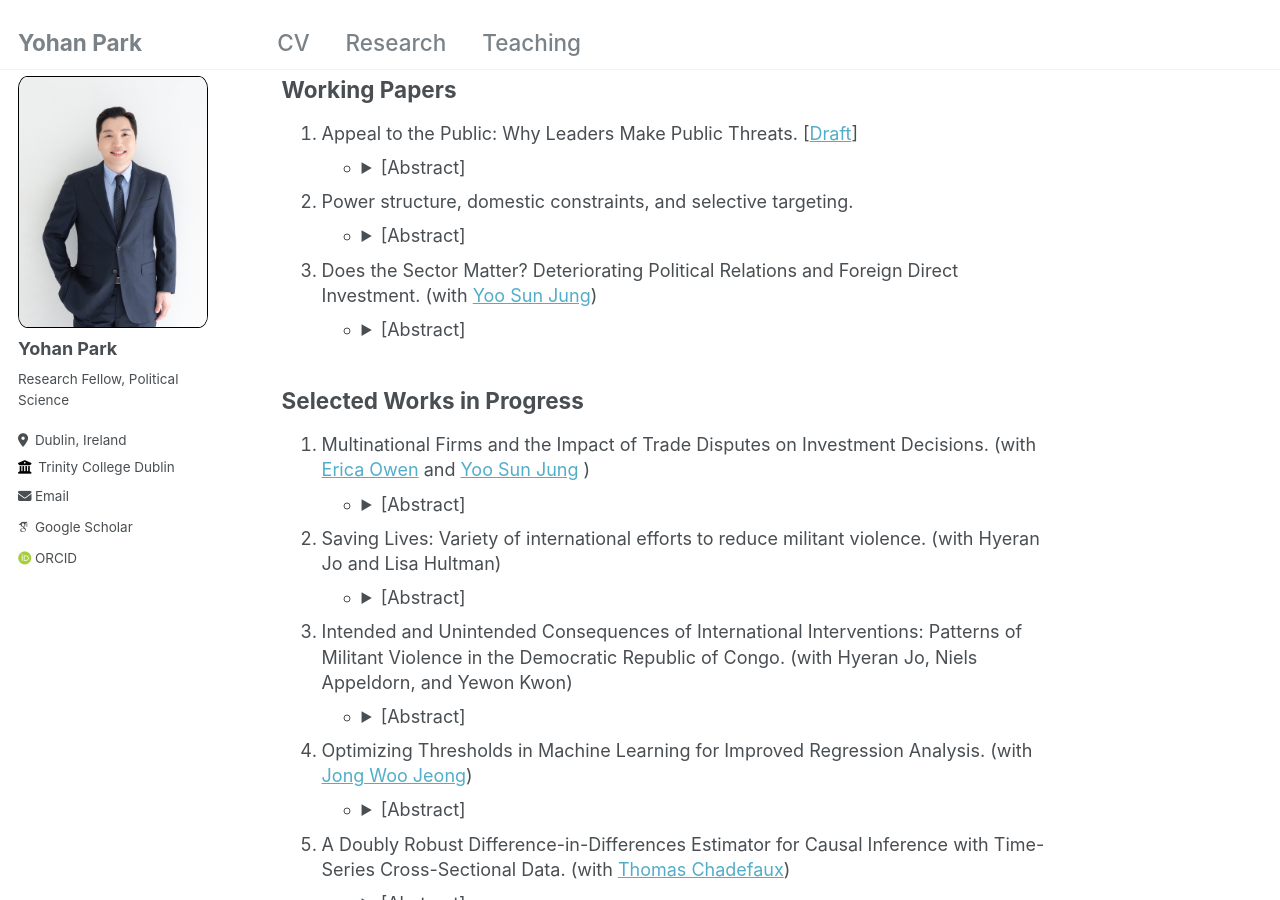
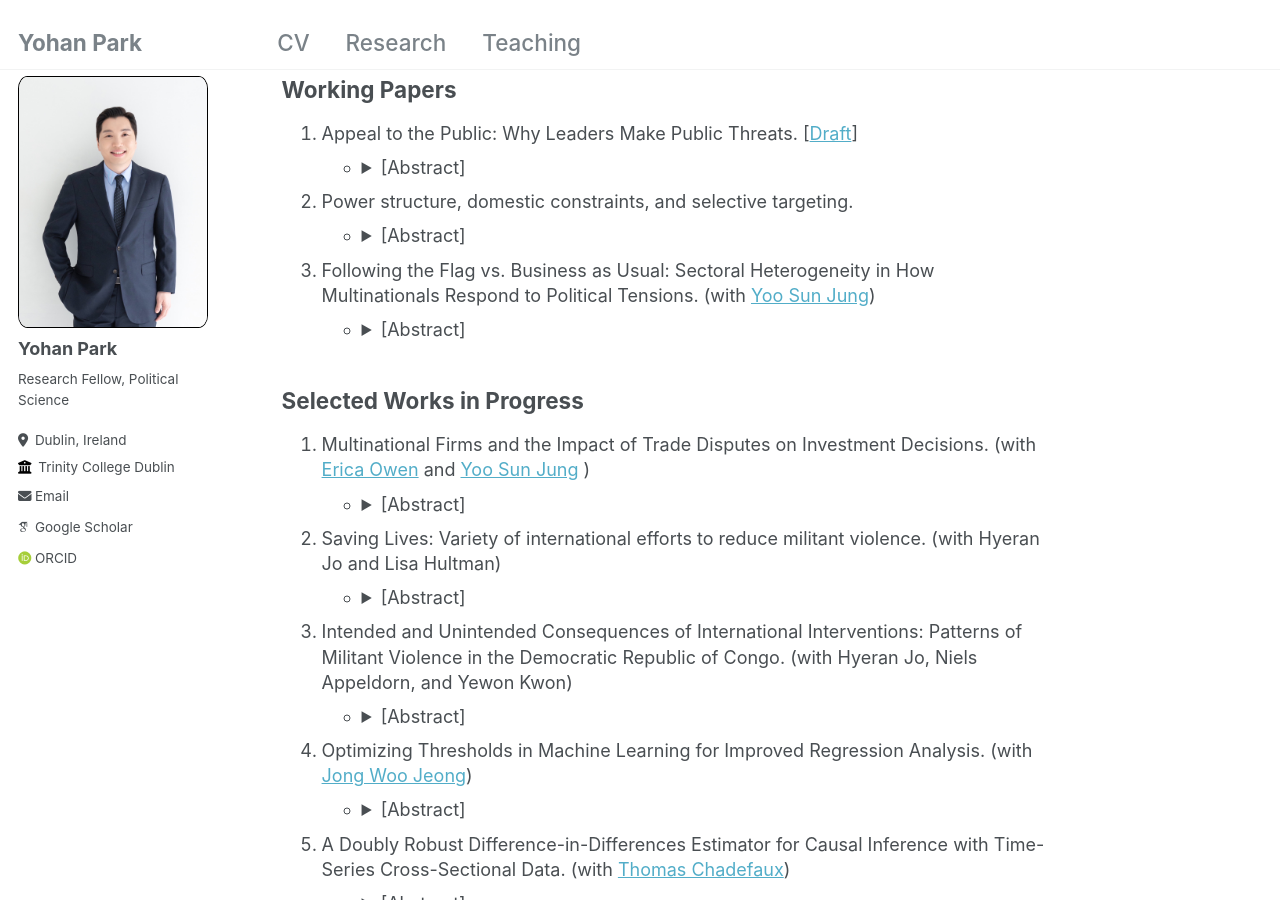
Before and after one commit to yohanpark23/yohanpark23.github.io, a Jekyll site: the page built from _pages/research.md, in a window 1280 px wide and 900 px high, scrolled down 607 px. Built offline with Jekyll 4.4.1, drawn with Linux system fonts in a browser that asks for light colours; some web fonts are replaced.

Commit message:
Update research.md

```diff
--- a/_pages/research.md
+++ b/_pages/research.md
@@ -34,7 +34,7 @@ author_profile: true
 2. Power structure, domestic constraints, and selective targeting.
 - <details> <summary>[Abstract]</summary> Previous studies of interstate conflict suggest that leaders who are accountable to domestic audiences have an incentive to target weaker countries in militarized disputes due to the fear of post-defeat domestic punishment. I argue that the effect of domestic audiences on leaders' decisions vary with the international power structure. Under a bipolar structure, minor powers face great uncertainty about dispute outcomes because fierce superpower competition undermines the importance of the balance of power between the disputants. Moreover, the shared concerns about the total war between the two superpowers lead the minor powers to be ambiguous about the superpowers' commitments about support. The dispute outcome uncertainty discourages the leaders with domestic audiences from making risky decisions, whereas it encourages the relatively unconstrained leaders to adopt reckless policies. The analyses of the initiation of militarized disputes between 1946 and 2010 show that regime types with domestic audiences are less likely than personalist regimes to initiate militarized conflicts against stronger opponents in the Cold War period. However, the difference between each non-personalist regime and personalist regime decreases following the end of superpower competition. This finding implies the diminished role of domestic audiences in constraining state leaders during the post-Cold War era.</details>
 
-3. Does the Sector Matter? Deteriorating Political Relations and Foreign Direct Investment. (with [Yoo Sun Jung](https://www.yoosunjung.com/){:target="_blank"})
+3. Following the Flag vs. Business as Usual: Sectoral Heterogeneity in How Multinationals Respond to Political Tensions. (with [Yoo Sun Jung](https://www.yoosunjung.com/){:target="_blank"})
 - <details><summary>[Abstract]</summary> Do deteriorating political relations between states disrupt economic relations? The existing literature suggests that political tensions discourage foreign direct investment (FDI) due to increased political risks. Our study examines how the impact of political tensions on FDI varies across industries. We propose that the preemption risk posed by competitors creates a threshold where tensions no longer affect economic relations, allowing investors to continue with `business as usual.' When increased political risk arising from political tensions outweighs the threat of preemption in the market, multinationals are likely to reduce their investment. However, when the risk of losing market share to competitors is significant, firms are less likely to `follow the flag,' thereby mitigating the negative impact of political tensions.  Using project-level greenfield FDI data from the fDi Markets database, we find that political tensions between home and host countries reduce investment in less fixed-asset-intensive industries, but have little to no impact on high fixed-asset industries. Our results suggest that in a highly competitive globalized world, investments in strategically important industries like primary, energy, and resources are largely insulated from political frictions between states. </details>
 
 
```
